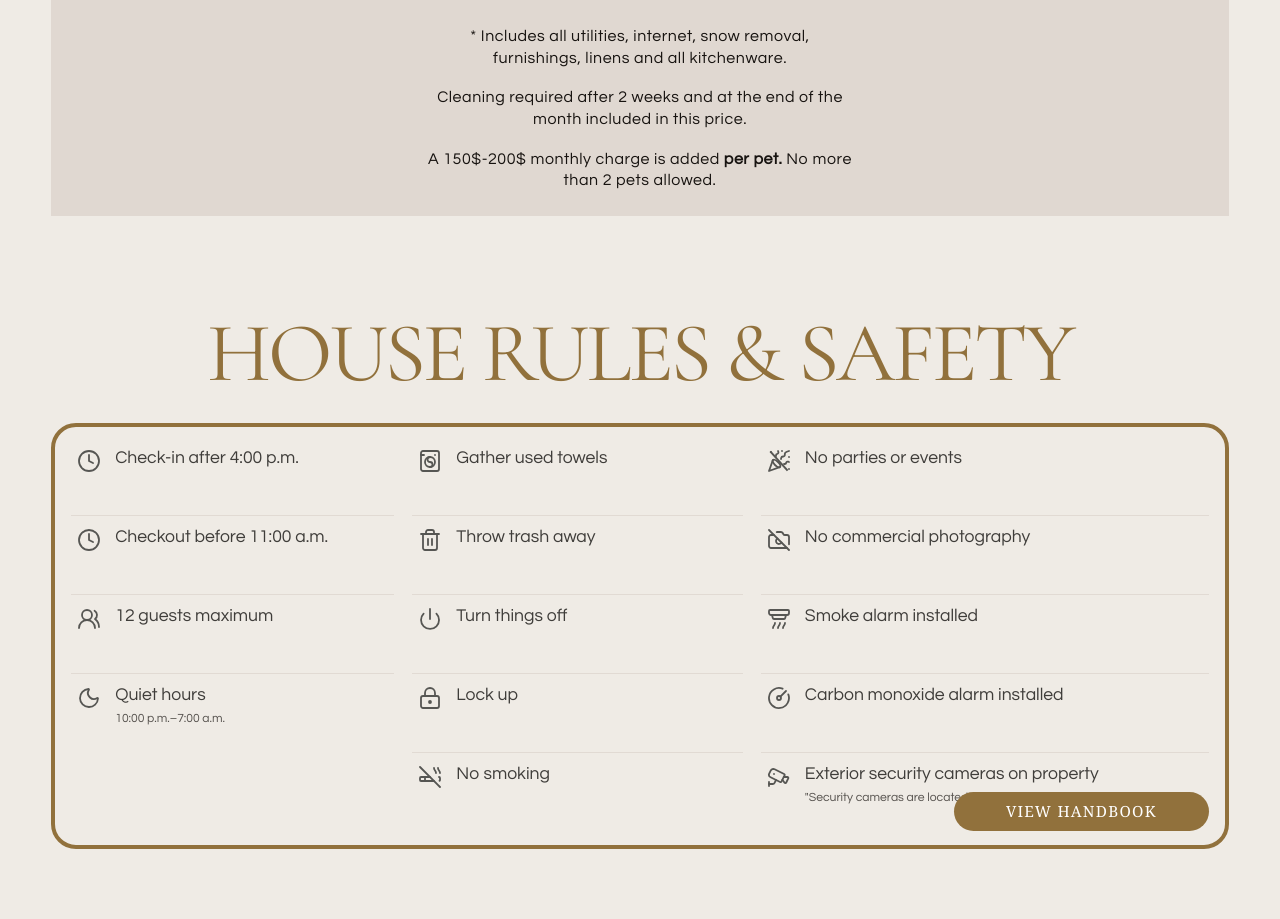
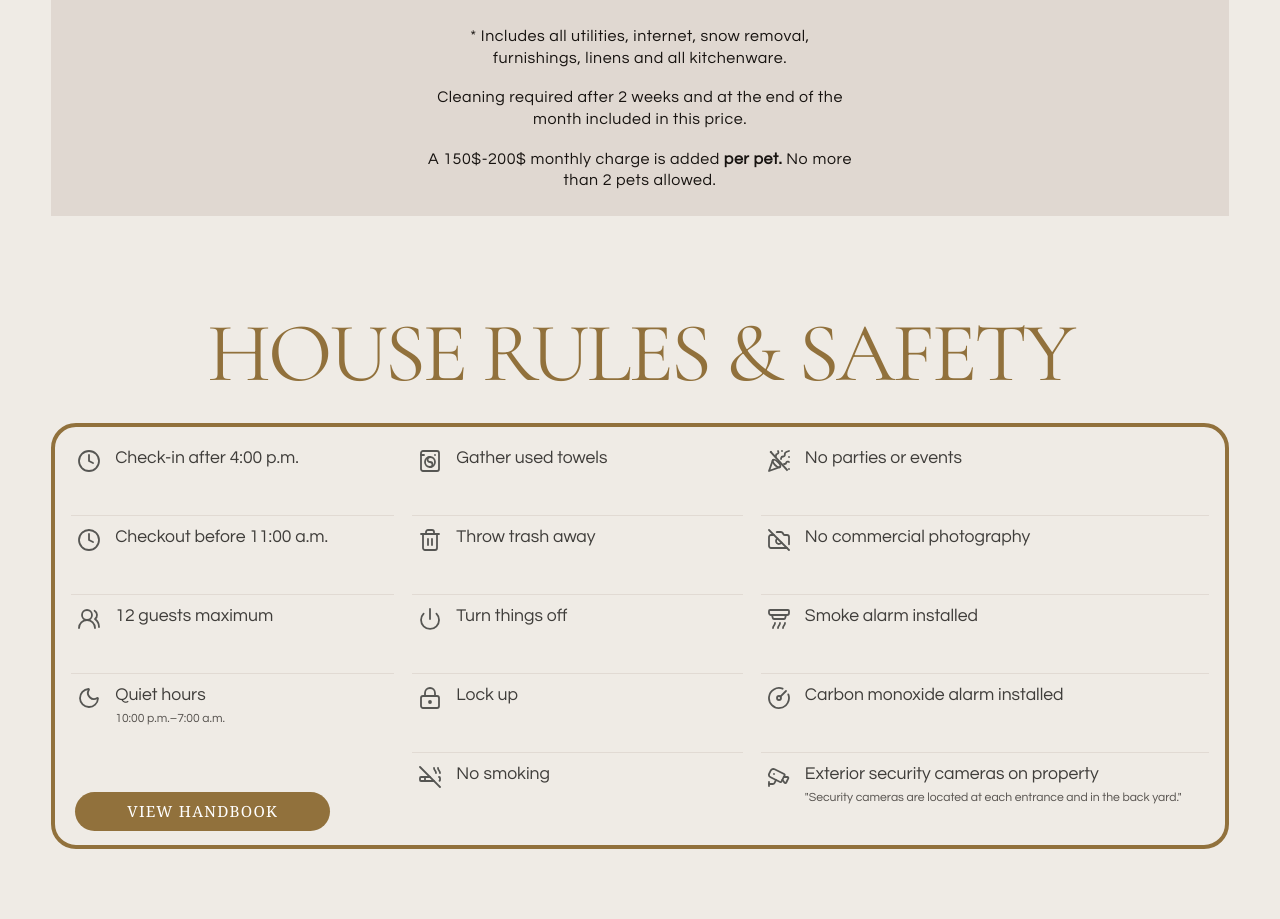
Before and after one commit to Fauxbear95/tuer-accomodations, a React (Vite) app: page / in a window 1280 px wide. Shown: the part 10900-11819 px from the top of the page. Built offline with nearby package versions, Linux system fonts and the light colour scheme.

Commit message:
Move handbook button to open rules grid space

```diff
--- a/src/styles/rules-safety.css
+++ b/src/styles/rules-safety.css
@@ -206,7 +206,8 @@
 
   .rules-handbook-row {
     position: absolute;
-    right: 16px;
+    left: 20px;
+    right: auto;
     bottom: 14px;
     margin: 0;
   }
```
